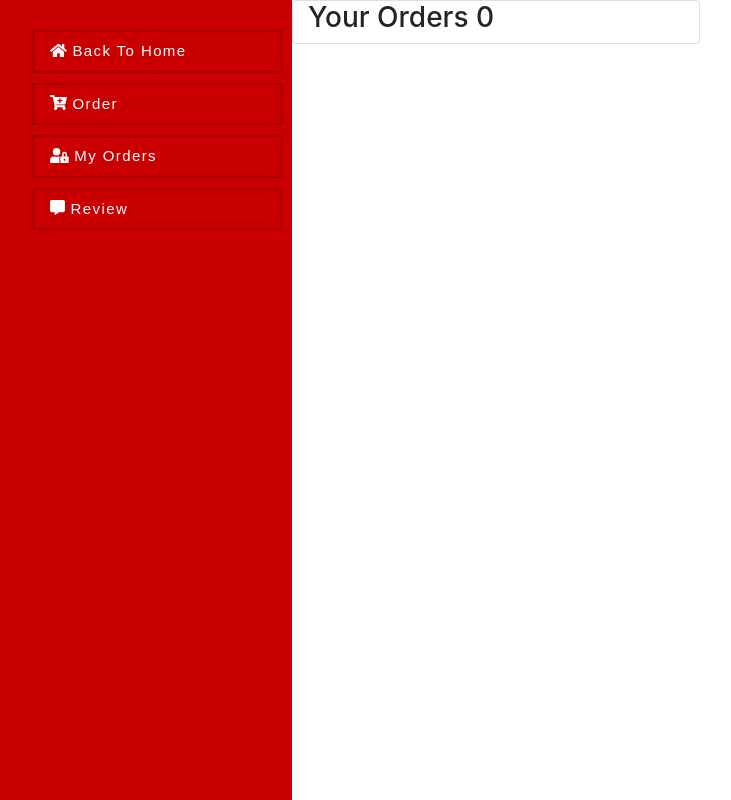
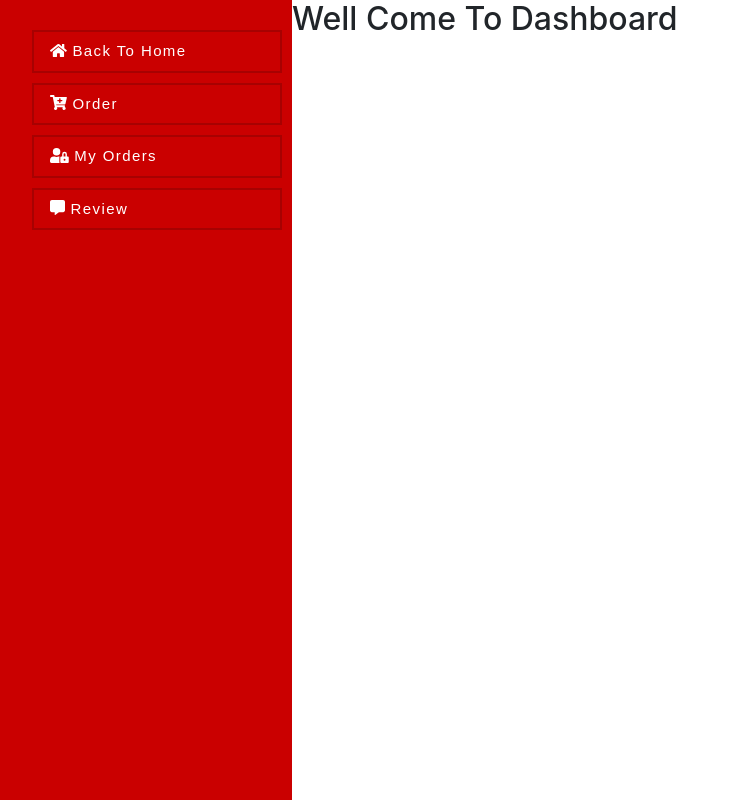
Before and after one commit to misbah41/Car-Reapai-Shop, a React (Create React App) app: page /dashboard in a window 1280 px wide. Shown: the whole page, without its empty margins (8-739 px from the left). Built offline with nearby package versions, Linux system fonts and the light colour scheme; no server answers; sample sign-in values are in the browser's storage.

Commit message:
first commit

```diff
--- a/src/components/Dashboard/Dashboard/Dashboard.jsx
+++ b/src/components/Dashboard/Dashboard/Dashboard.jsx
@@ -1,26 +1,13 @@
-import React, { useEffect, useState } from "react";
+import React from "react";
 
 import Sidebar from "../SideBar/Sidebar";
 
 const Dashboard = () => {
-  const [orders, setOrders] = useState([]);
-  const userEmail = localStorage.getItem("userEmail");
-  useEffect(() => {
-    fetch(`https://obscure-hamlet-08357.herokuapp.com/bookingList/${userEmail}`)
-      .then((res) => res.json())
-      .then((data) => setOrders(data));
-  }, []);
-
-
   return (
-    <section className="d-flex">
-      <Sidebar />
-      <div className="container">
-        <div className="row">
-          <div className="col-sm-5 card">
-            <h3>Your Orders {orders.length}</h3>
-          </div>
-        </div>
+    <section className='d-flex'>
+      <Sidebar/>
+      <div>
+        <h2>Well Come To Dashboard</h2>
       </div>
     </section>
   );
```
Also changed, not shown: 1 other file (tests, documents, lock files or other folders).
